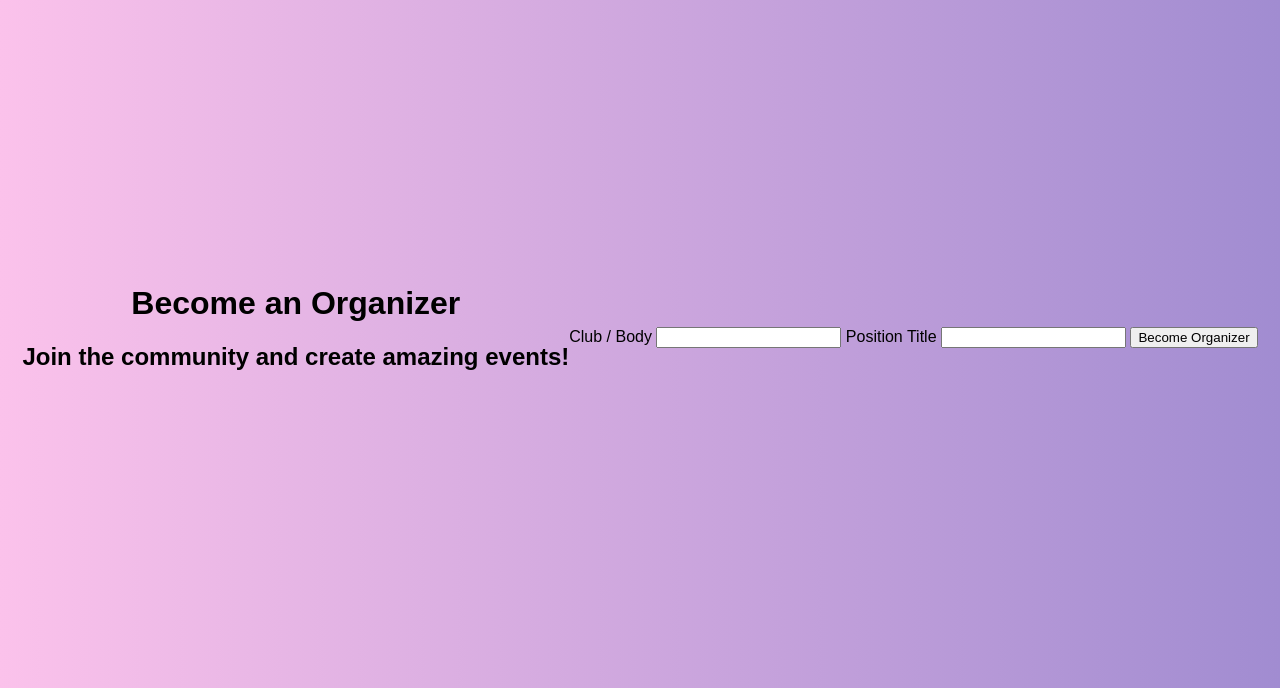
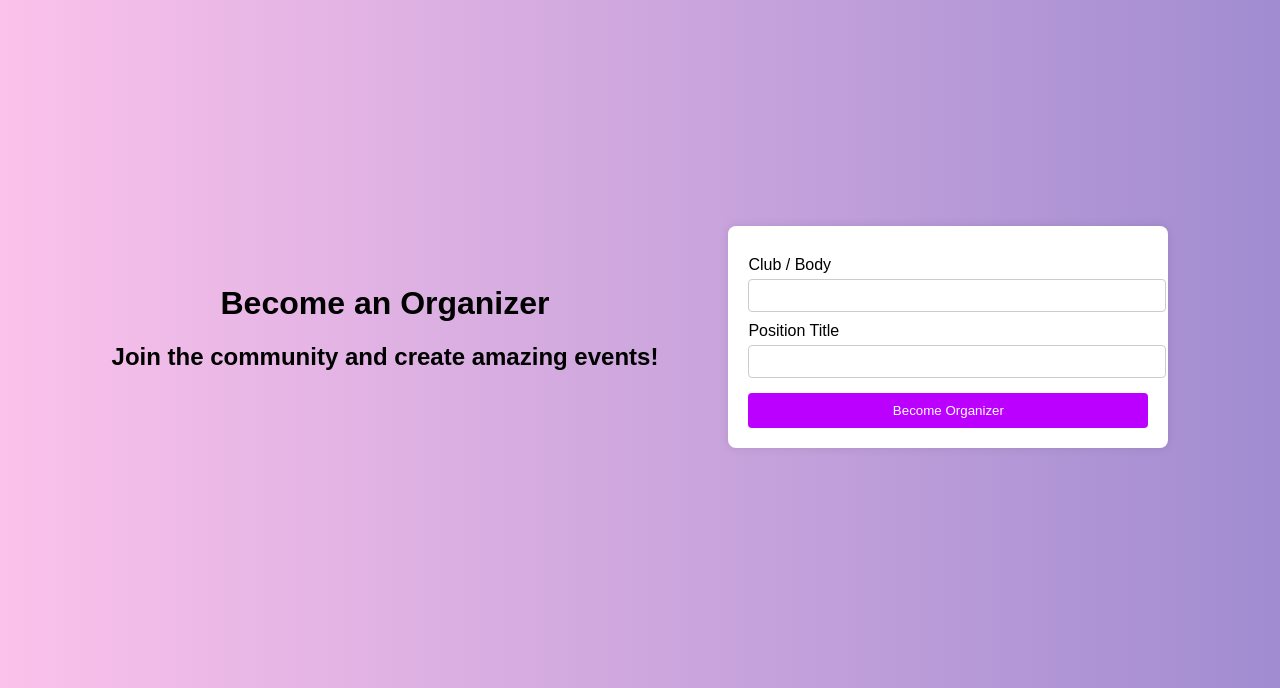
Before and after one commit to tu4nh4nn4h/2610_CSP1123-G005, a Flask app: page /become_organizer in a window 1280 px wide. Shown: the part 71-759 px from the top of the page. Run offline with Flask 3, Linux system fonts and the light colour scheme; a user stored in the database is signed in; data comes from the database, SQL or seed files in the repository; both versions use the stored data as it was after the commit.

Commit message:
designing page

```diff
--- a/app.py
+++ b/app.py
@@ -667,11 +667,7 @@ def become_organizer():
             ))
 
             # Update role
-            cursor.execute("""
-                UPDATE users_general
-                SET role = 'organizer'
-                WHERE student_id = ?
-            """, (user['student_id'],))
+            cursor.execute("""UPDATE users_general SET role = 'organizer' WHERE student_id = ?""", (user['student_id'],))
 
             conn.commit()
 
--- a/templates/become_organizer.html
+++ b/templates/become_organizer.html
@@ -11,7 +11,7 @@
                 align-items: center;
                 height: 100vh;
             }
-            .registration-form {
+            .userToOrganizer-form {
                 background-color: #fff;
                 padding: 20px;
                 border-radius: 8px;
@@ -20,11 +20,11 @@
                 margin-left: 70px;
 
             }
-            .registration-form label {
+            .userToOrganizer-form label {
                 display: block;
                 margin-top: 10px;
             }
-            .registration-form input[type="text"] {
+            .userToOrganizer-form input[type="text"] {
                 width: 100%;
                 padding: 8px;
                 margin-top: 5px;
@@ -127,13 +127,13 @@
         <div class="userToOrganizer-form">
             <div id="becomeOrganizerForm">
                 <form id="becomeOrganizerForm" action="/register" method="post">
-                    <label>Club / Body</label>
-                    <input type="text" name="Club_body" required>
+                    <label for="Club_body">Club / Body</label>
+                    <input type="text" id="Club_body" name="Club_body" required><br>
 
-                    <label>Position Title</label>
-                    <input type="text" name="Position_title" required>
+                    <label for="Position_title">Position Title</label>
+                    <input type="text" id="Position_title" name="Position_title" required><br>
 
-                    <button type="submit">
+                    <button type="submit" class="button">
                         Become Organizer
                     </button>
                 </form>
```
Also changed, not shown: database.db, static/uploads/5f3cd4f9-8b47-4910-bfa7-469befe19c18_download.jpeg (renamed from static/uploads/76d2e6d3-f0c7-4fb7-a3f2-ad25da5815d8_download.jpeg), static/uploads/f8e350d0-1c6e-4e1c-b01b-87488ff909a8_download.jpeg (added).
